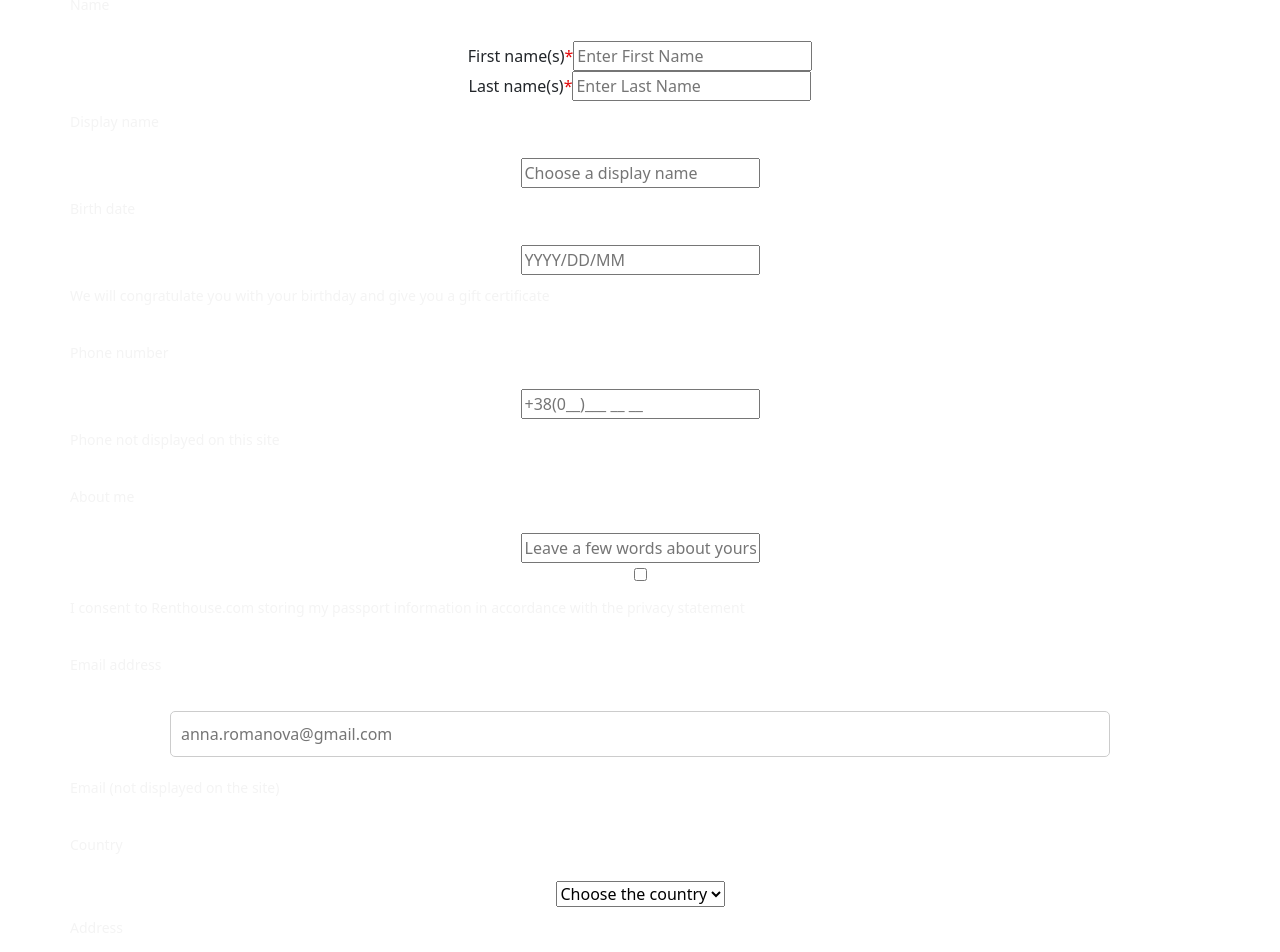
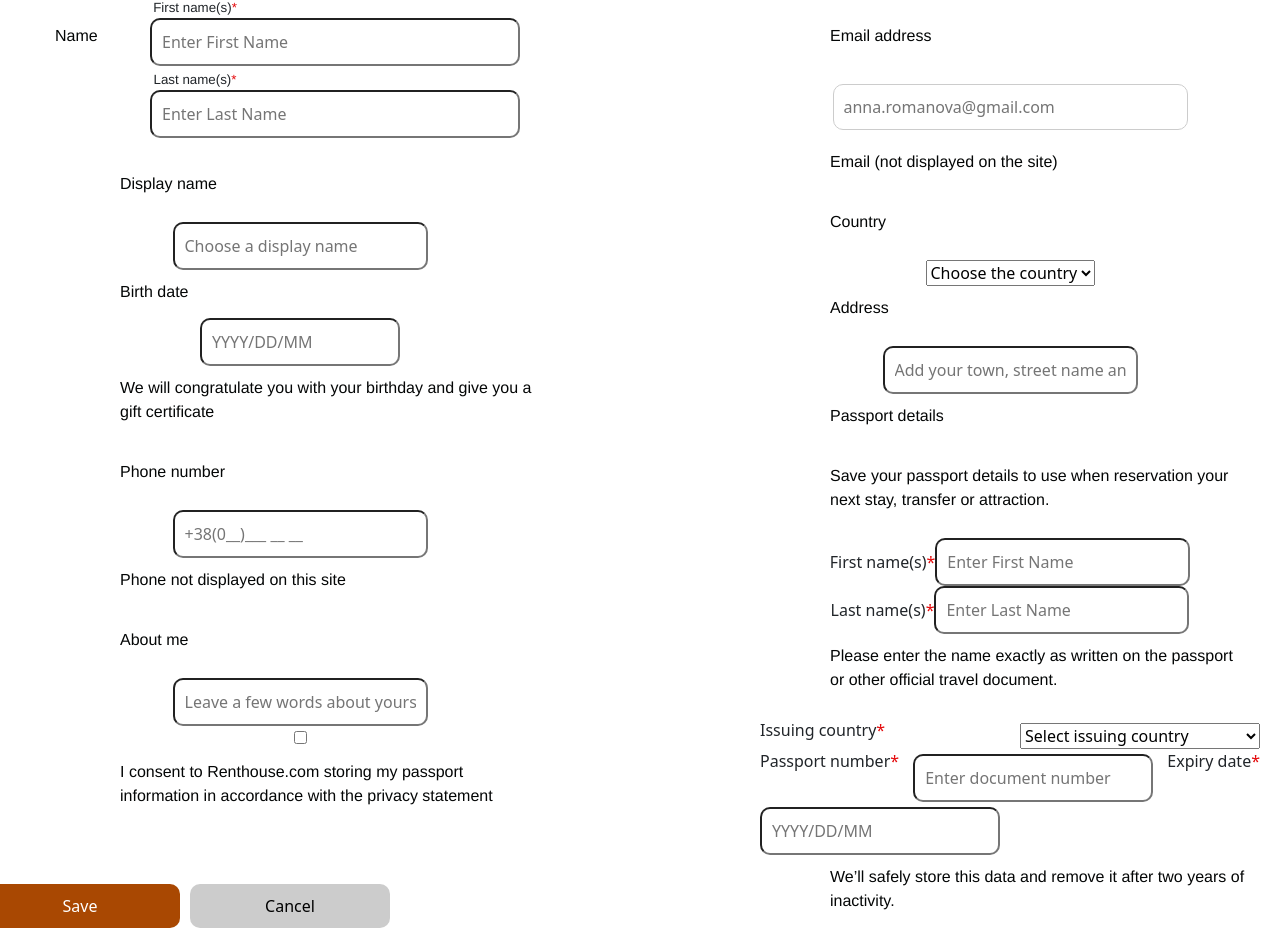
Before and after one commit to renthous-kyiv-ua/frontend, a React (Create React App) app in the folder rent-house-frontend/: page /tenant in a window 1280 px wide. Shown: the part 587-1539 px from the top of the page. Built offline with nearby package versions, Linux system fonts and the light colour scheme.

Commit message:
Added components

```diff
--- a/rent-house-frontend/src/components/AccountSettingsTenant.js
+++ b/rent-house-frontend/src/components/AccountSettingsTenant.js
@@ -205,11 +205,14 @@ const AccountSettingsTenant = () => {
                 <p>Name</p>
                 <div className='fullname'>
                   <label>First name(s)<span class="necessarily">*</span></label>
+                  <br/>
                   <input placeholder='Enter First Name'/><br/>
                   <label>Last name(s)<span class="necessarily">*</span></label>
+                  <br/>
                   <input placeholder='Enter Last Name'/>
                 </div>
               </div>
+              <br/>
               <div className='display-name'>
                 <p>Display name</p>
                 <input placeholder='Choose a display name'/>
@@ -228,8 +231,14 @@ const AccountSettingsTenant = () => {
                 <p>About me</p>
                 <input type='textarea' placeholder='Leave a few words about yourself'/>
               </div>
-              <input type='checkbox'/>
-              <p>I consent to Renthouse.com storing my passport information in accordance with the privacy statement</p>
+              <div className='confirm-data'>
+                <input type='checkbox'/>
+                <p>I consent to Renthouse.com storing my passport information in accordance with the privacy statement</p>
+              </div>
+            </div>
+            <div className='update-info'>
+              <button>Save</button>
+              <button>Cancel</button>
             </div>
             <div className='edit-data'>
               <div className='email-address'>
--- a/rent-house-frontend/src/styles/AccountSettingsTenant.css
+++ b/rent-house-frontend/src/styles/AccountSettingsTenant.css
@@ -201,3 +201,95 @@ body, html {
 .necessarily {
   color: #E4080A;
 }
+
+.edit-info {
+  display: flex;
+  justify-content: space-between;
+  padding: 20px;
+  margin-top: 10px;
+  margin-left: 30px;
+}
+
+.edit-info input {
+  border-radius: 10px;
+  padding: 10px;
+}
+
+.edit-info p {
+  color: #040606;
+  font-family: Helvetica Neue, arial;
+}
+
+.edit-person, .edit-data {
+  width: 500px;
+}
+
+.edit-person p, .edit-data p {
+  font-size: 12pt;
+}
+
+.user-fullname p {
+  margin-left: -5px;
+}
+
+.fullname {
+  margin-top: -80px;
+}
+
+.fullname label {
+  margin-left: -210px;
+  font-size: 10pt;
+  font-family: Helvetica Neue, arial;
+}
+
+.fullname input {
+  width: 370px;
+  margin-left: 70px;
+}
+
+.dispaly-name p {
+  margin-left: -55px;
+}
+
+.dispaly-name input {
+  width: 370px;
+  margin-left: 70px;
+  margin-top: -20px;
+}
+
+
+.birth-date input {
+  width: 200px;
+  margin-top: -50px;
+}
+
+.passport-country {
+  display: flex;
+  flex-wrap: wrap;
+  justify-content: space-between;
+}
+.passport-country select, .passport-country input {
+  width: 48%;
+  margin-top: 5px;
+}
+.update-info {
+  display: flex;
+  justify-content: flex-end;
+  padding: 20px;
+  margin-top: 850px;
+  margin-left: -950px;
+}
+.update-info button {
+  width: 200px;
+  margin-left: 10px;
+  padding: 10px 20px;
+  background-color: #A94802;
+  color: white;
+  border: none;
+  border-radius: 10px;
+  cursor: pointer;
+}
+.update-info button:last-child {
+  background-color: #ccc;
+  color: black;
+}
```
